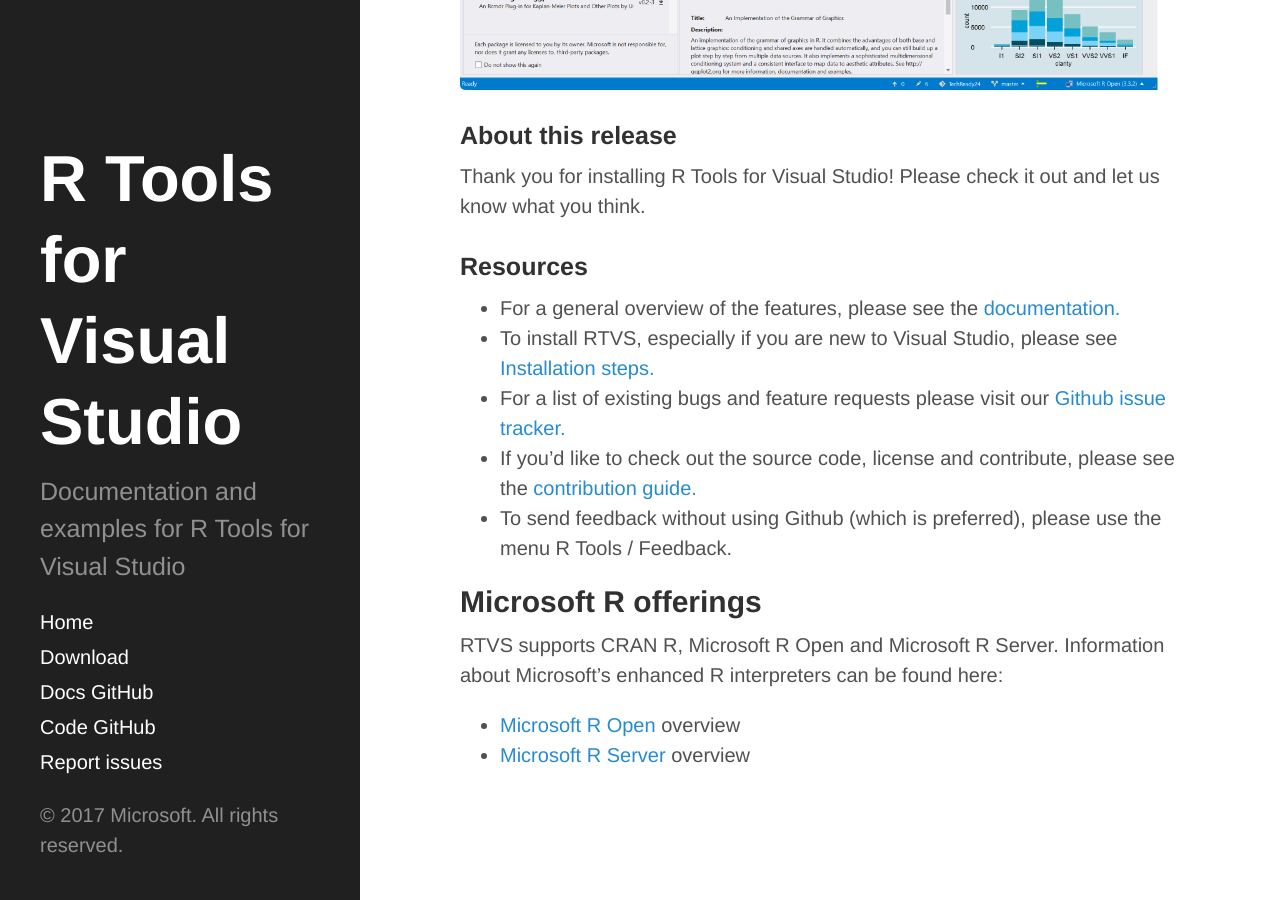
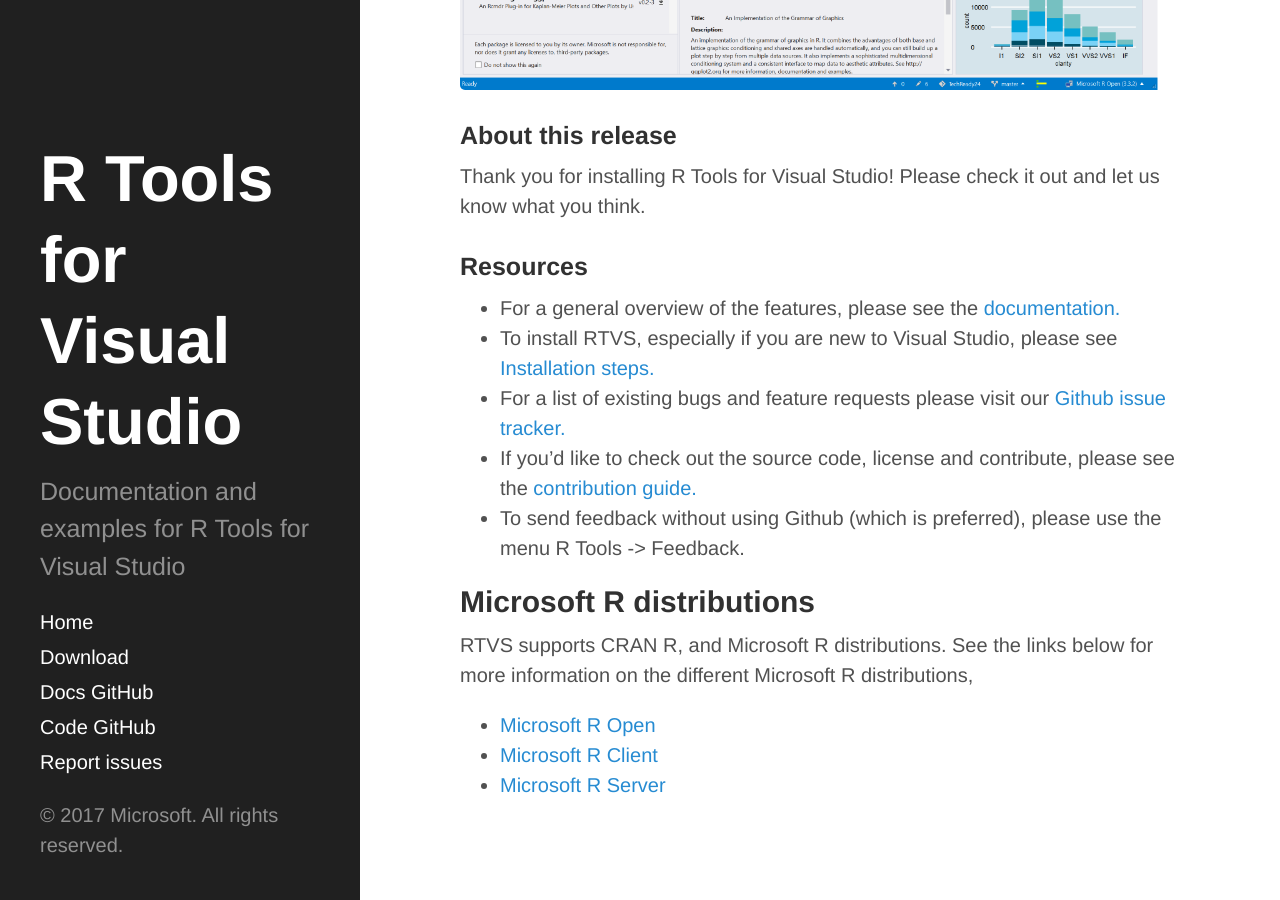
Before and after one commit to microsoft/RTVS-docs, a Jekyll site: the page built from installer.md, in a window 1280 px wide and 900 px high, scrolled down 700 px. Built offline with Jekyll 4.4.1, drawn with Linux system fonts in a browser that asks for light colours.

Commit message:
Updating the post-install web page

```diff
--- a/installer.md
+++ b/installer.md
@@ -24,14 +24,14 @@
   the [contribution
   guide.](https://github.com/Microsoft/RTVS/blob/master/LICENSE)
 * To send feedback without using Github (which is preferred), please use the
-  menu R Tools / Feedback.
+  menu R Tools -> Feedback.
 
-## Microsoft R offerings
+## Microsoft R distributions
 
-RTVS supports CRAN R, Microsoft R Open and Microsoft R Server.  Information
-about Microsoft's enhanced R interpreters can be found here:
+RTVS supports CRAN R, and Microsoft R distributions. See the links below for
+more information on the different Microsoft R distributions,
 
-* [Microsoft R Open](https://mran.revolutionanalytics.com/rro/) overview
+* [Microsoft R Open](https://mran.microsoft.com/download/)
+* [Microsoft R Client](https://msdn.microsoft.com/en-us/microsoft-r/r-client-get-started)
 * [Microsoft R
   Server](https://www.microsoft.com/en-us/server-cloud/products/r-server/)
-  overview
```
